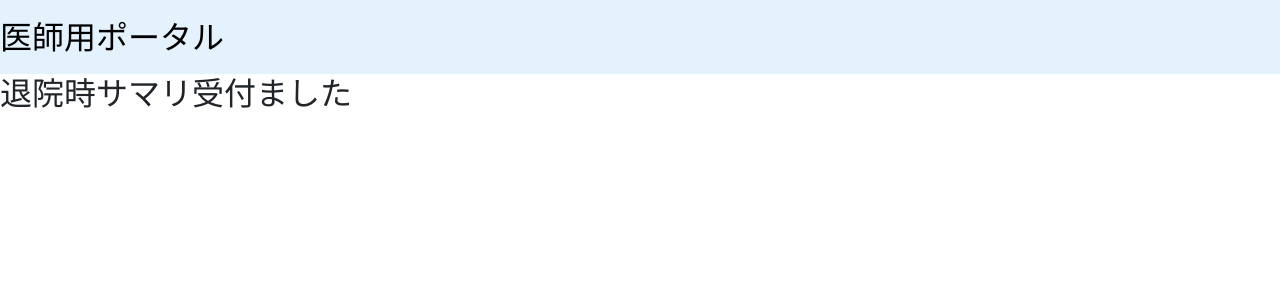
After one commit to iijimam/TryFlask, a Flask app: page /callproduction/1/1/1/1 in a window 1280 px wide. The commit adds this page. Shown: the top 300 px of the page. Run offline with Flask 2, Linux system fonts and the light colour scheme; data that the repository does not hold is empty; some libraries are stand-ins or nearby versions.

Commit message:
IRISの呼び出し追加

```diff
--- a/app.py
+++ b/app.py
@@ -55,6 +55,17 @@ def select(docid,pid,encid,moid):
     print(post)
     return render_template("confirm.html",post=post)
 
+@app.route('/callproduction/<string:pid>/<string:docid>/<string:encid>/<string:moid>', methods=['GET'])
+def callproduction(pid,docid,encid,moid):
+    #IRISに情報を渡す
+    import requests
+    url="http://127.0.0.1:52776/facade/request/"+pid+"/"+docid+"/"+encid+"/"+moid
+    print(url)
+    apihead={"Content-Type":"application/json;charset=utf-8"}
+    ret = requests.post(url,headers=apihead)
+    print(ret.json())
+    return render_template("end.html",post=ret.json)
+
 
 if __name__=="__main__":
     app.run(debug=True)
--- a/templates/confirm.html
+++ b/templates/confirm.html
@@ -20,7 +20,7 @@
                 </li>
             {% endfor %}
             <li class="list-group-item list-group-item-warning">
-                <a class="btn btn-success btn-sm" href="/select/DC001/{{ post["Patient"][2] }}/{{ post["Encounter"][2] }}/{{post["Condition"][2]}}/{{post["Allergy"][0][3]}}/{{post["MedicationRequest"][6]}}/{{post["CarePlan"][2]}}" role="button">作成開始</a>
+                <a class="btn btn-success btn-sm" href="/callproduction/{{ post["Patient"][2] }}/DC001/{{ post["Encounter"][2] }}/{{post["MedicationRequest"][8]}}" role="button">作成開始</a>
                 <a class="btn btn-secondary btn-sm" href="/">最初からやり直り</a>
             </li>
             </ul>
--- /dev/null
+++ b/templates/end.html
@@ -0,0 +1,7 @@
+{% extends 'base.html' %}
+
+{% block body %}
+<h2>退院時サマリ受付ました</h2>
+<div class="form">
+</div>
+{% endblock %}
```
